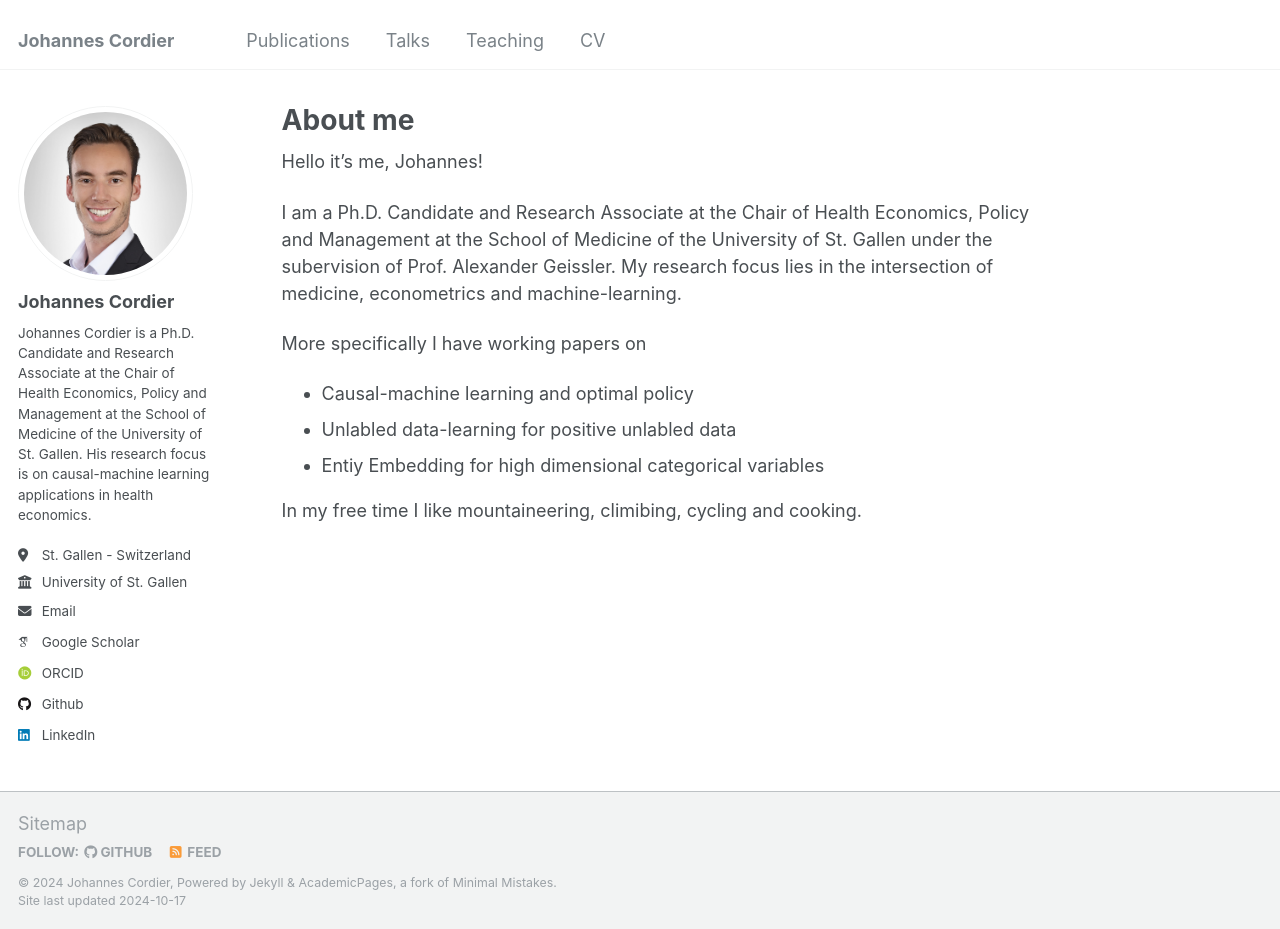
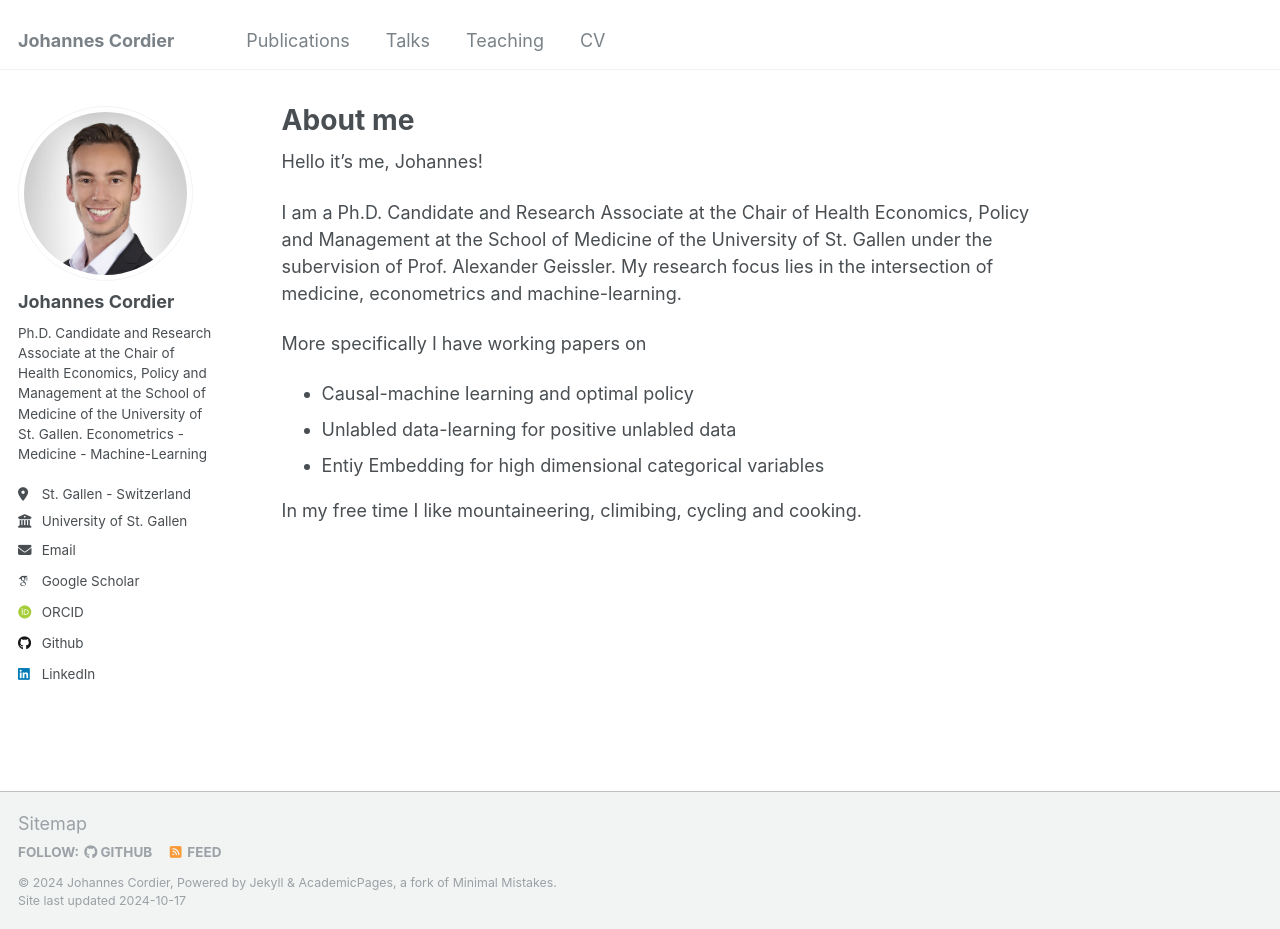
Before and after one commit to johannescordier/johannescordier.github.io, a Jekyll site: the page built from _pages/about.md, in a window 1280 px wide and 929 px high. Built offline with Jekyll 4.4.1, drawn with Linux system fonts in a browser that asks for light colours; some web fonts are replaced.

Commit message:
Update _config.yml

```diff
--- a/_config.yml
+++ b/_config.yml
@@ -24,7 +24,7 @@ author:
   avatar           : "profile_quadrat.jpg"
   name             : "Johannes Cordier"
   pronouns         : # example: "she/her"
-  bio              : "Johannes Cordier is a Ph.D. Candidate and Research Associate at the Chair of Health Economics, Policy and Management at the School of Medicine of the University of St. Gallen. His research focus is on causal-machine learning applications in health economics."
+  bio              : "Ph.D. Candidate and Research Associate at the Chair of Health Economics, Policy and Management at the School of Medicine of the University of St. Gallen. Econometrics - Medicine - Machine-Learning"
   location         : "St. Gallen - Switzerland"
   employer         : "University of St. Gallen"
   uri              : # URL
```
